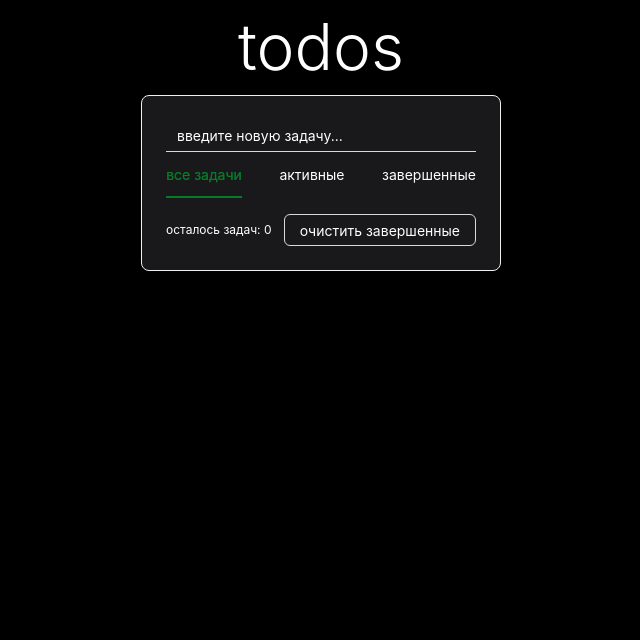
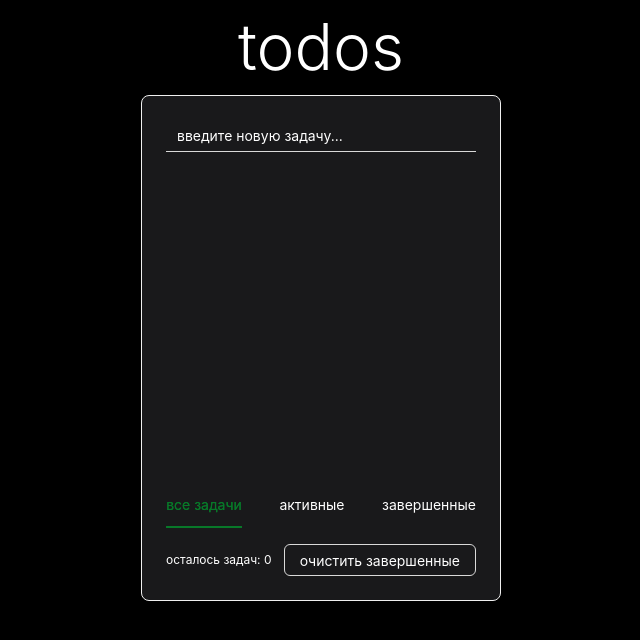
Before and after one commit to AntonyantsArtyom/Mindbox-ToDo, a React (Vite) app: page / in a window 1280 px wide. Shown: the top 640 px of the page, without its empty margins (319-959 px from the left). Built offline with nearby package versions, Linux system fonts and the light colour scheme.

Commit message:
chore: style tasks list

```diff
--- a/src/App.styles.ts
+++ b/src/App.styles.ts
@@ -57,3 +57,35 @@ export const TabsStyled = styled(Tabs)`
     display: none;
   }
 `;
+
+export const TasksListStyled = styled.div`
+  margin: 15px 0;
+  display: flex;
+  flex-direction: column;
+  gap: 10px;
+  min-height: 300px;
+  max-height: 400px;
+  overflow-y: auto;
+
+  scrollbar-width: thin;
+  scrollbar-color: #fff transparent;
+
+  &::-webkit-scrollbar {
+    width: 8px;
+  }
+
+  &::-webkit-scrollbar-track {
+    background: transparent;
+  }
+
+  &::-webkit-scrollbar-thumb {
+    background-color: #fff;
+    border-radius: 4px;
+    border: 2px solid transparent;
+    background-clip: content-box;
+  }
+
+  &::-webkit-scrollbar-thumb:hover {
+    background-color: #fff;
+  }
+`;
--- a/src/App.tsx
+++ b/src/App.tsx
@@ -1,7 +1,7 @@
-import { Input, Checkbox, Flex, Button, ConfigProvider, Tabs } from "antd";
+import { Input, Checkbox, Flex, Button, ConfigProvider } from "antd";
 import { useState, type KeyboardEventHandler } from "react";
 import { v4 as uuidv4 } from "uuid";
-import { CardStyled, ContainerStyled, GlobalStyle, TabsStyled, TextStyled, themeConfig, TitleStyled } from "./App.styles";
+import { CardStyled, ContainerStyled, GlobalStyle, TabsStyled, TasksListStyled, TextStyled, themeConfig, TitleStyled } from "./App.styles";
 
 interface ITask {
   value: string;
@@ -50,13 +50,13 @@ function App() {
         <TitleStyled>todos</TitleStyled>
         <CardStyled>
           <Input variant="underlined" onPressEnter={addNewTask} name="new_task" placeholder="введите новую задачу..." />
-          <Flex vertical>
+          <TasksListStyled>
             {filteredTasks.map((task) => (
               <Checkbox key={task.value} checked={task.checked} onChange={() => toggleChecked(task.value)}>
                 {task.description}
               </Checkbox>
             ))}
-          </Flex>
+          </TasksListStyled>
           <TabsStyled
             activeKey={filter}
             onChange={(key) => setFilter(key as "All" | "Active" | "Completed")}
```
